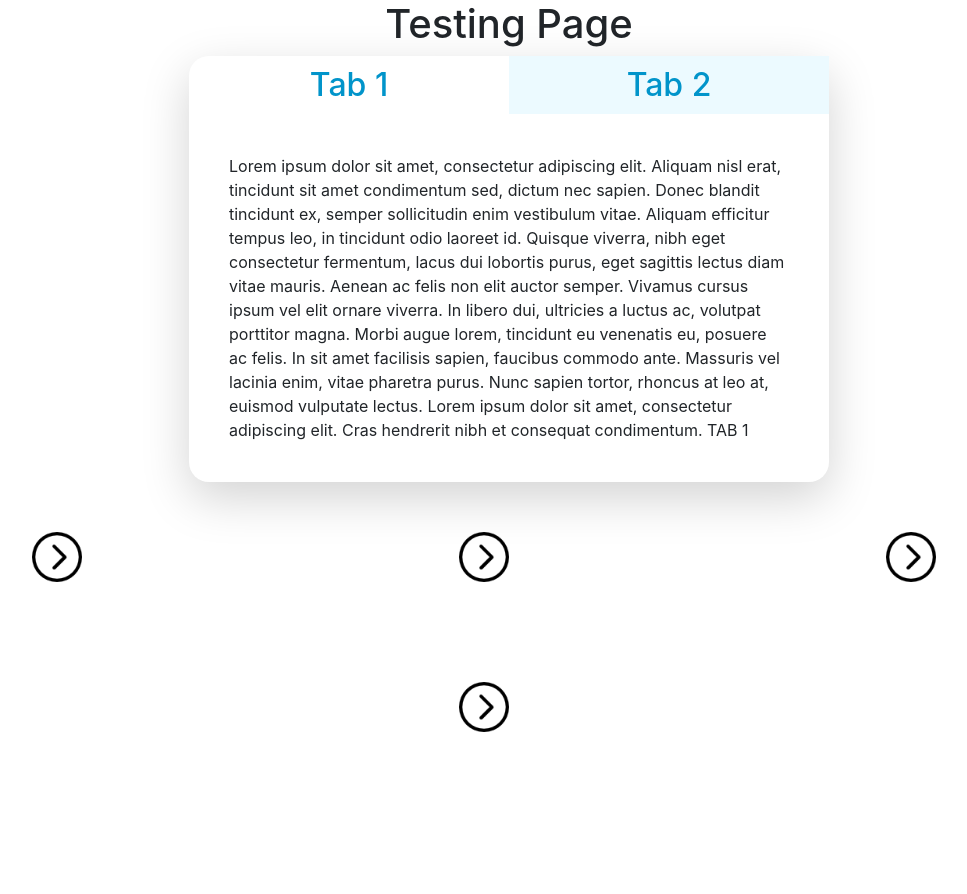
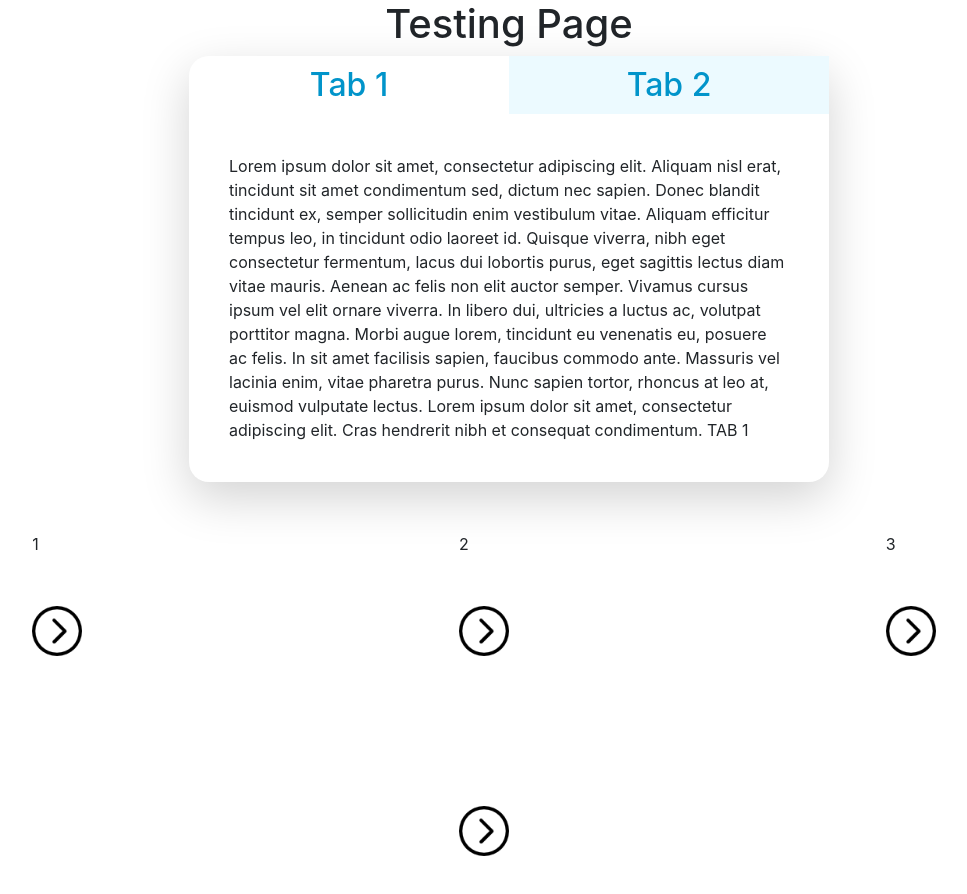
Before and after one commit to yangliudev/pokedex, a Next.js app: page /test in a window 1280 px wide. Shown: the top 894 px of the page, without its empty margins (131-1098 px from the left). Before the commit the page ends 800 px from the top, so only its background shows below. Built offline with nearby package versions, Linux system fonts and the light colour scheme.

Commit message:
figured out how to get arrows to animate with a large list of elements, used a completely different idea, shoutout to wassim for the help and giving me the idea

```diff
--- a/package.json
+++ b/package.json
@@ -16,6 +16,9 @@
     "react": "17.0.2",
     "react-bootstrap": "^2.0.0-beta.5",
     "react-dom": "17.0.2",
+    "react-redux": "^7.2.4",
+    "redux": "^4.1.1",
+    "redux-thunk": "^2.3.0",
     "styled-components": "^5.3.0"
   },
   "devDependencies": {
--- /dev/null
+++ b/pages/components/Arrow.tsx
@@ -0,0 +1,52 @@
+import React, { useState } from "react";
+import styled from "styled-components";
+
+interface Props {
+  item_name: string;
+}
+
+const Arrow = (props: Props) => {
+  const [isArrowRotated, setIsArrowRotated] = useState(false);
+
+  const rotateArrow = () => {
+    setIsArrowRotated(!isArrowRotated);
+  };
+
+  return (
+    <ImageTestWrapper onClick={() => rotateArrow()}>
+      <MyImage
+        src="/right-arrow.png"
+        alt="test"
+        width={50}
+        height={50}
+        isArrowRotated={isArrowRotated}
+      />
+      {props.item_name === "1" && isArrowRotated ? (
+        <p>this is 1</p>
+      ) : props.item_name === "2" && isArrowRotated ? (
+        <p>this is 2</p>
+      ) : null}
+    </ImageTestWrapper>
+  );
+};
+
+export default Arrow;
+
+const ImageTestWrapper = styled.div`
+  margin: 50px auto;
+  width: 100px;
+`;
+
+const MyImage = styled.img<{ isArrowRotated: boolean }>`
+  display: block;
+  -webkit-transition: all 0.4s ease;
+  -moz-transition: all 0.4s ease;
+  -o-transition: all 0.4s ease;
+  transition: all 0.4s ease;
+
+  -webkit-transform: ${(props) =>
+    props.isArrowRotated ? "rotate(90deg)" : "rotate(0deg)"};
+  -moz-transform: rotate(90deg);
+  -o-transform: rotate(90deg);
+  -ms-transform: rotate(90deg);
+`;
--- a/pages/test.tsx
+++ b/pages/test.tsx
@@ -8,6 +8,8 @@
 import "animate.css";
 import { motion } from "framer-motion";
 import styled from "styled-components";
+
+import Arrow from "../pages/components/Arrow";
 
 const Test: NextPage = () => {
   // Testing for tab switching
@@ -41,24 +43,19 @@
 
   // Testing for mapped image rotating component
 
-  const [itemArray, setItemArray] = useState([false, false, false]);
+  const [itemArray, setItemArray] = useState(["1", "2", "3"]);
 
-  const rotateImage = (index: number) => {
-    let newItemArray = [...itemArray];
-    newItemArray[index] = !newItemArray[index];
-    setItemArray(newItemArray);
-  };
+  // const rotateImage = (index: number) => {
+  //   let newItemArray = [...itemArray];
+  //   newItemArray[index] = !newItemArray[index];
+  //   setItemArray(newItemArray);
+  // };
 
   const ItemArrayComponent: Function = (): JSX.Element[] => {
-    return itemArray.map((item: boolean, index: number) => (
-      <ImageTestWrapper onClick={() => rotateImage(index)} key={index}>
-        <MyImageMap
-          src="/right-arrow.png"
-          alt="test"
-          width={50}
-          height={50}
-          isImageRotated={itemArray[index]}
-        />
+    return itemArray.map((item: string, index: number) => (
+      <ImageTestWrapper key={index}>
+        {item}
+        <Arrow item_name={item} />
       </ImageTestWrapper>
     ));
   };
@@ -121,7 +118,7 @@
         <ItemArrayComponent />
       </BoxContainer>
 
-      <ImageTestWrapper onClick={() => rotateArrow()}>
+      {/* <ImageTestWrapper onClick={() => rotateArrow()}>
         <MyImage
           src="/right-arrow.png"
           alt="test"
@@ -129,7 +126,8 @@
           height={50}
           isArrowRotated={isArrowRotated}
         />
-      </ImageTestWrapper>
+      </ImageTestWrapper> */}
+      <Arrow />
     </div>
   );
 };
```
Also changed, not shown: 1 other file (tests, documents, lock files or other folders).
